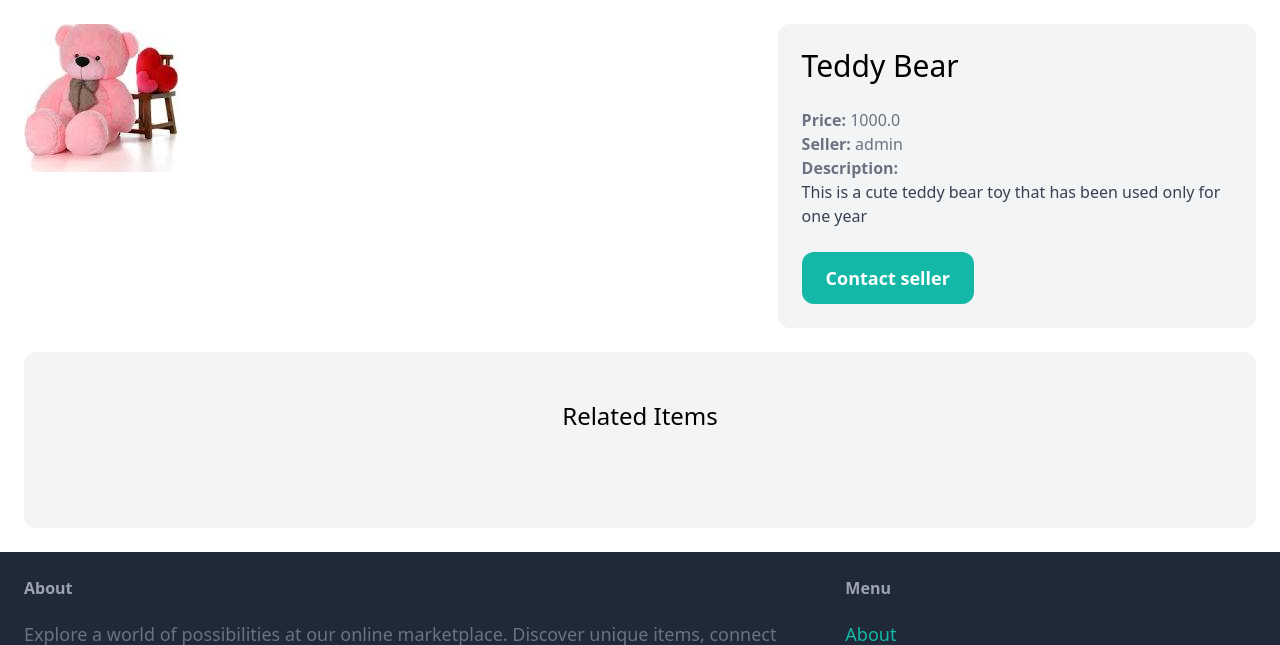
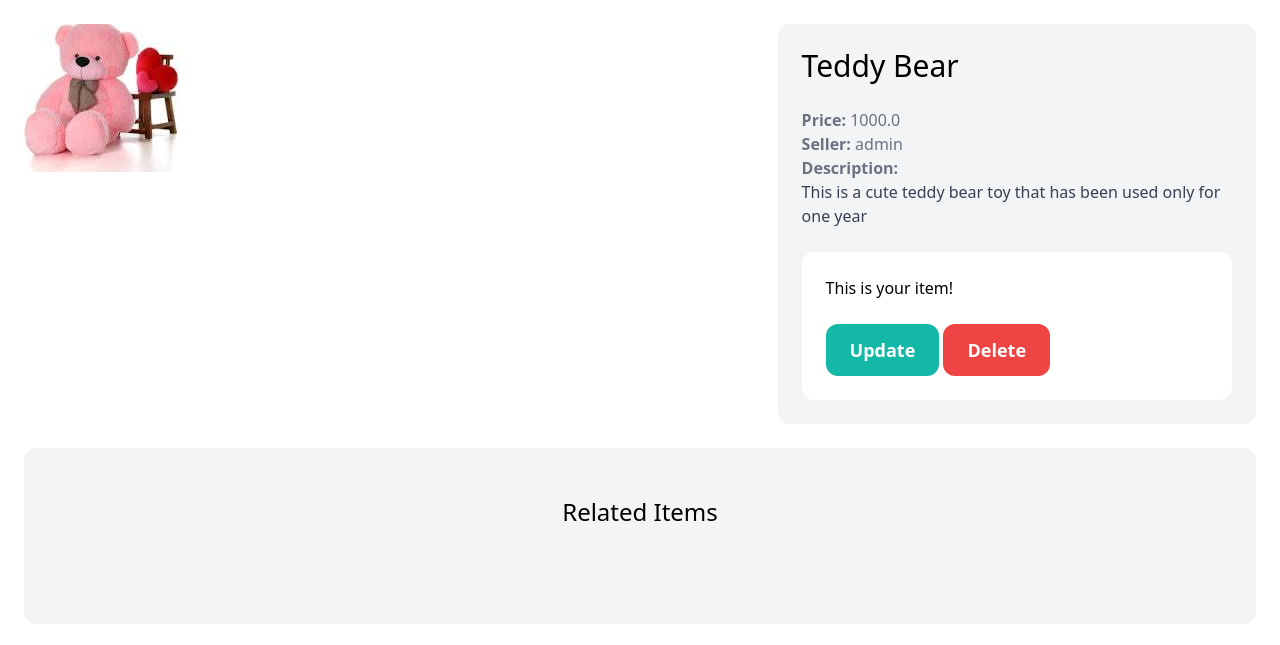
Before and after one commit to tox-in/Simple_Puddle, a Django app: page /items/1/ in a window 1280 px wide. Shown: the part 77-722 px from the top of the page. Run offline with Django 5.2, Linux system fonts and the light colour scheme; a user stored in the database is signed in; data comes from the database, SQL or seed files in the repository; some libraries are stand-ins or nearby versions.

Commit message:
deleting items

```diff
--- a/puddle/dashboard/views.py
+++ b/puddle/dashboard/views.py
@@ -1,4 +1,4 @@
-from django.shortcuts import render
+from django.shortcuts import render, get_object_or_404
 from django.contrib.auth.decorators import login_required
 from item.models import Item
 
@@ -8,5 +8,4 @@ def index(request):
 
     return render(request, 'dashboard/index.html', {
         'items': items,
-
     })
--- a/puddle/item/templates/item/detail.html
+++ b/puddle/item/templates/item/detail.html
@@ -17,11 +17,16 @@
       {{ item.description }}
     </p>
     {% endif %}
-    <a
-      href="#"
-      class="inline-block mt-6 px-6 py-3 text-lg font-semibold bg-teal-500 text-white rounded-xl hover:bg-teal-700"
-      >Contact seller</a
-    >
+
+    {% if request.user == item.created_by %}
+      <div class="mt-6 p-6 bg-white rounded-xl">
+        <p class="">This is your item!</p>
+        <a href="#" class="inline-block mt-6 px-6 py-3 text-lg font-semibold bg-teal-500 text-white rounded-xl">Update</a>
+        <a href="{% url 'item:delete' item.id %}" class="inline-block mt-6 px-6 py-3 text-lg font-semibold bg-red-500 text-white rounded-xl">Delete</a>
+      </div>
+    {% else %}
+      <a href="" class="inline-block mt-6 px-6 py-3 text-lg font-semibold bg-teal-500 text-white rounded-xl hover:bg-teal-700">Contact Seller</a>
+    {% endif %}
   </div>
 </div>
 
--- a/puddle/item/urls.py
+++ b/puddle/item/urls.py
@@ -6,4 +6,5 @@ app_name = 'item'
 urlpatterns = [
     path('new/', views.new, name='new'),
     path('<int:pk>/', views.detail, name='detail'),
+    path('<int:pk>/delete/', views.delete, name='delete'),
 ]
--- a/puddle/item/views.py
+++ b/puddle/item/views.py
@@ -33,3 +33,10 @@ def new(request):
         'form': form,
         'title': 'New item'
     })
+
+@login_required
+def delete(request, pk):
+    item = get_object_or_404(Item, pk=pk, created_by=request.user)
+    item.delete()
+
+    return redirect('dashboard:index')
```
